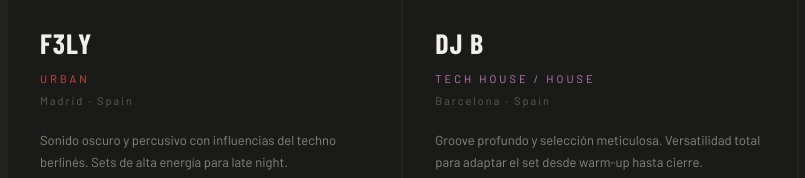
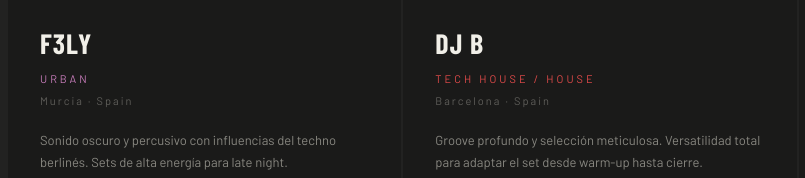
Before and after one commit to dimokyk/subgroundagency.com, a plain HTML site: page index.html in a window 1280 px wide. Shown: the part 3780-3958 px from the top of the page, 40-845 px from the left. Drawn offline with nearby package versions, Linux system fonts and the light colour scheme; a web font is replaced by a local one.

Commit message:
Update index.html

```diff
--- a/index.html
+++ b/index.html
@@ -502,9 +502,9 @@ footer::before{content:'';position:absolute;top:0;left:0;right:0;height:1.5px;ba
           </svg>
         </div>
         <div class="dj-name">F3LY</div>
-        <div class="dj-genre red" data-es="Techno / Industrial" data-en="Techno / Industrial">Urban</div>
-        <div class="dj-city">Madrid · Spain</div>
-        <p class="dj-bio" data-es="Sonido oscuro y percusivo con influencias del techno berlinés. Sets de alta energía para late night." data-en="Dark, percussive sound with Berlin techno influences. High-energy sets built for late night.">Sonido oscuro y percusivo con influencias del techno berlinés. Sets de alta energía para late night.</p>
+        <div class="dj-genre mid" data-es="Techno / Industrial" data-en="Techno / Industrial">Urban</div>
+        <div class="dj-city">Murcia · Spain</div>
+        <p class="dj-bio" data-es="DJ y productor internacional. Conocido mundialmente por sus mashups y edits virales. Más de 116.000 seguidores en redes. Giras anuales por Italia y Latinoamérica." data-en="Dark, percussive sound with Berlin techno influences. High-energy sets built for late night.">Sonido oscuro y percusivo con influencias del techno berlinés. Sets de alta energía para late night.</p>
         <div class="dj-tags"><span class="dj-tag">Urban</span><span class="dj-tag">Reggaeton</span><span class="dj-tag">Dembow</span></div>
         <div class="dj-actions">
           <a class="dj-cta" href="#contact" data-es="Solicitar booking →" data-en="Request booking →">Solicitar booking →</a>
@@ -524,7 +524,7 @@ footer::before{content:'';position:absolute;top:0;left:0;right:0;height:1.5px;ba
           </svg>
         </div>
         <div class="dj-name">DJ B</div>
-        <div class="dj-genre mid" data-es="Tech House / House" data-en="Tech House / House">Tech House / House</div>
+        <div class="dj-genre red" data-es="Tech House / House" data-en="Tech House / House">Tech House / House</div>
         <div class="dj-city">Barcelona · Spain</div>
         <p class="dj-bio" data-es="Groove profundo y selección meticulosa. Versatilidad total para adaptar el set desde warm-up hasta cierre." data-en="Deep groove and meticulous selection. Full versatility from warm-up to closing set.">Groove profundo y selección meticulosa. Versatilidad total para adaptar el set desde warm-up hasta cierre.</p>
         <div class="dj-tags"><span class="dj-tag">Tech House</span><span class="dj-tag">Deep</span><span class="dj-tag">Minimal</span></div>
```
